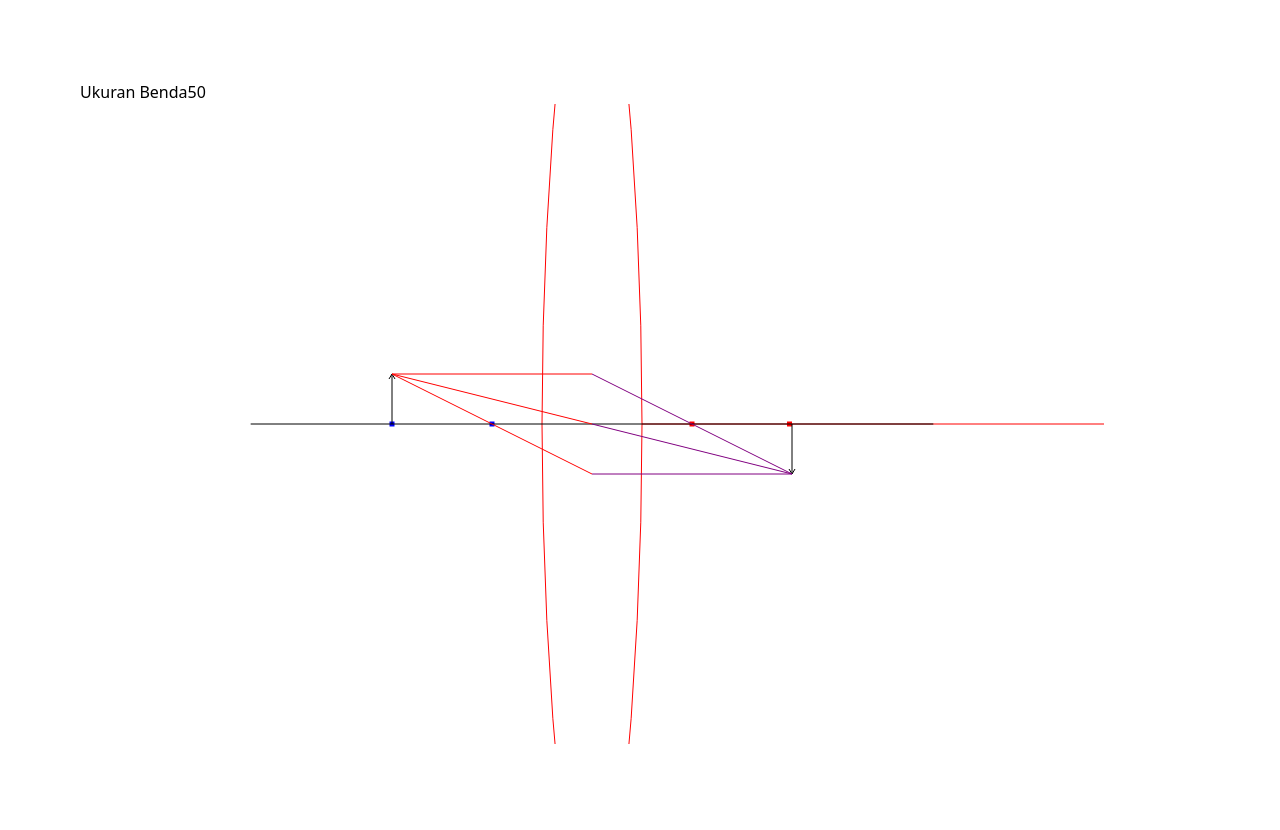
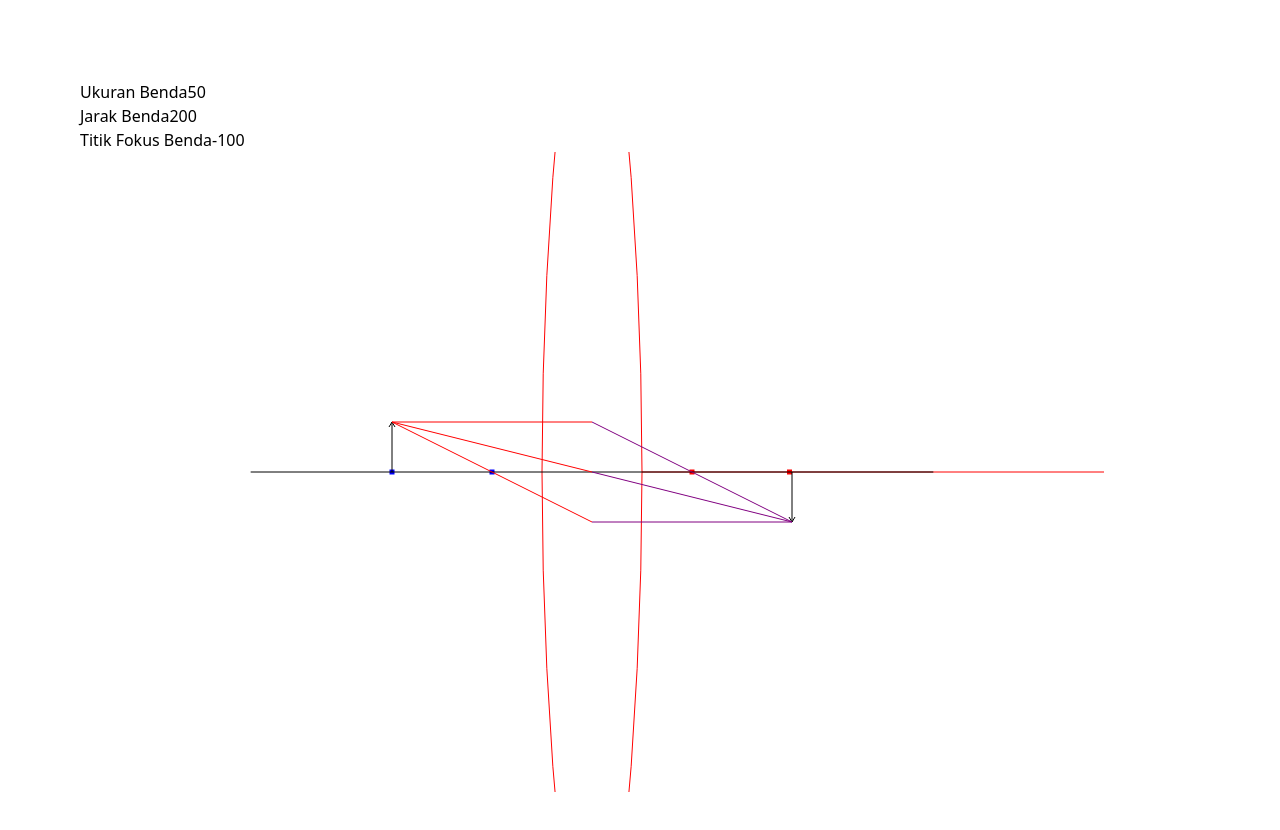
Before and after one commit to RichardOwen2/grafkom-kelompok-4, a React (Create React App) app: page / in a window 1280 px wide. Shown: the top 830 px of the page. Built offline with nearby package versions, Linux system fonts and the light colour scheme.

Commit message:
input bug not fixed

```diff
--- a/src/components/Canvas.jsx
+++ b/src/components/Canvas.jsx
@@ -4,12 +4,15 @@ export default function Canvas({ initialDraw, width, height }) {
   const canvasRef = useRef(null);
 
   useEffect(() => {
-    const canvas = canvasRef.current;
-    const context = canvas.getContext('2d');
+    const init = () => {
+      const canvas = canvasRef.current;
+      const context = canvas.getContext('2d');
 
-    context.clearRect(0, 0, canvas.width, canvas.height)
-    initialDraw(canvas, context);
-    console.log('p')
+      context.clearRect(0, 0, width, height)
+      initialDraw(canvas, context);
+      console.log(initialDraw)
+    }
+    init();
   }, [initialDraw, width, height]);
 
   return <canvas ref={canvasRef} width={width} height={height} />;
--- a/src/hooks/useConfig.js
+++ b/src/hooks/useConfig.js
@@ -20,18 +20,16 @@ export default function useConfig({ rumusJarakBayangan, rumusUkuranBayangan }) {
   }, [ukuranBenda, titikFokus, jarakBenda, rumusJarakBayangan, rumusUkuranBayangan])
 
   const onUkuranBendaChange = (event) => {
-    setUkuranBenda(event.target.value)
+    setUkuranBenda(Number(event.target.value))
   }
 
   const onJarakBendaChange = (event) => {
-    setJarakBenda(event.target.value)
+    setJarakBenda(Number(event.target.value))
   }
 
   const onTitikFokusChange = (event) => {
-    setTitikFokus(event.target.value)
+    setTitikFokus(Number(event.target.value))
   }
-
-  console.log([jarakBayangan, ukuranBayangan])
 
   return {
     setter: [onUkuranBendaChange, onJarakBendaChange, onTitikFokusChange],
--- a/src/pages/CerminCembung.jsx
+++ b/src/pages/CerminCembung.jsx
@@ -26,10 +26,10 @@ export default function CerminCembung() {
 	const initialDraw = (canvas, ctx) => {
 		const cwidth = canvas.width
 		const cheight = canvas.height
-		ctx.translate(cwidth - cwidth/2, cheight - cheight/2);
+		ctx.translate(cwidth - cwidth / 2, cheight - cheight / 2);
 		ctx.scale(1, -1);
 		// grid();
-		ctx.strokeStyle="black";
+		ctx.strokeStyle = "black";
 
 		var rect = 5;
 
@@ -52,36 +52,36 @@ export default function CerminCembung() {
 		var r2 = 100;
 
 		// buat titik fokus
-		ctx.strokeStyle="blue";
-		ctx.fillStyle="blue";
+		ctx.strokeStyle = "blue";
+		ctx.fillStyle = "blue";
 		ctx.beginPath();
-		ctx.rect(x1 - rect/2, y - rect/2, rect, rect);
+		ctx.rect(x1 - rect / 2, y - rect / 2, rect, rect);
 		ctx.fill();
 
-		ctx.strokeStyle="red";
-		ctx.fillStyle="red";
+		ctx.strokeStyle = "red";
+		ctx.fillStyle = "red";
 		ctx.beginPath();
-		ctx.rect(x2 - rect/2, y - rect/2, rect, rect);
+		ctx.rect(x2 - rect / 2, y - rect / 2, rect, rect);
 		ctx.fill();
 
 		//baut titik 2 fokus
-		ctx.strokeStyle="blue";
-		ctx.fillStyle="blue";
+		ctx.strokeStyle = "blue";
+		ctx.fillStyle = "blue";
 		ctx.beginPath();
-		ctx.rect(x1 + x1 - rect/2, y - rect/2, rect, rect);
+		ctx.rect(x1 + x1 - rect / 2, y - rect / 2, rect, rect);
 		ctx.fill();
 
-		ctx.strokeStyle="red";
-		ctx.fillStyle="red";
+		ctx.strokeStyle = "red";
+		ctx.fillStyle = "red";
 		ctx.beginPath();
-		ctx.rect(x2 + x2 - (rect/2)*2, y - rect/2, rect, rect);
+		ctx.rect(x2 + x2 - (rect / 2) * 2, y - rect / 2, rect, rect);
 		ctx.fill();
 
 
 		var radius = 4000;
 		ctx.beginPath();
-		ctx.arc(x1/2+4000, 0, radius, 0, 2 * Math.PI, false);
-		ctx.arc(x2/2-4000, 0, radius, 0, 2 * Math.PI, false);
+		ctx.arc(x1 / 2 + 4000, 0, radius, 0, 2 * Math.PI, false);
+		ctx.arc(x2 / 2 - 4000, 0, radius, 0, 2 * Math.PI, false);
 		ctx.stroke();
 
 		// ctx.beginPath();
@@ -93,18 +93,18 @@ export default function CerminCembung() {
 		// ctx.stroke();
 
 		// gambar garis x
-		ctx.strokeStyle="black";
-		ctx.fillStyle="black";
-		var start = cwidth/3;
+		ctx.strokeStyle = "black";
+		ctx.fillStyle = "black";
+		var start = cwidth / 3;
 		var end = 0;
 
 		ctx.beginPath();
-		ctx.moveTo(-cwidth/3, 0);
+		ctx.moveTo(-cwidth / 3, 0);
 		ctx.lineTo(start, end);
 		ctx.stroke();
 
-		ctx.strokeStyle="black";
-		ctx.fillStyle="black";
+		ctx.strokeStyle = "black";
+		ctx.fillStyle = "black";
 		//==========================
 		//      Benda
 		//==========================
@@ -117,8 +117,8 @@ export default function CerminCembung() {
 		ctx.stroke();
 
 
-		ctx.strokeStyle="black";
-		ctx.fillStyle="black";
+		ctx.strokeStyle = "black";
+		ctx.fillStyle = "black";
 		//==========================
 		//      Bayangan
 		//==========================
@@ -133,8 +133,8 @@ export default function CerminCembung() {
 
 
 		// gambar garis bayangan dan cahaya
-		ctx.strokeStyle="purple";
-		ctx.fillStyle="purple";
+		ctx.strokeStyle = "purple";
+		ctx.fillStyle = "purple";
 
 		ctx.beginPath();
 		ctx.moveTo(0, ukuranBayangan);
@@ -145,8 +145,8 @@ export default function CerminCembung() {
 		ctx.lineTo(-jarakBayangan, ukuranBayangan);
 		ctx.stroke();
 
-		ctx.strokeStyle="red";
-		ctx.fillStyle="red";
+		ctx.strokeStyle = "red";
+		ctx.fillStyle = "red";
 
 		ctx.beginPath();
 		ctx.moveTo(0, ukuranBenda);
@@ -160,6 +160,7 @@ export default function CerminCembung() {
 
 	return (
 		<div className="p-20">
+			<div>
 				<label htmlFor="ukuranBenda">Ukuran Benda</label>
 				<input
 					id="ukuranBenda"
@@ -168,6 +169,30 @@ export default function CerminCembung() {
 					onChange={onUkuranBendaChange}
 					value={ukuranBenda}
 				/>
+			</div>
+
+			<div>
+				<label htmlFor="ukuranBenda">Jarak Benda</label>
+				<input
+					id="ukuranBenda"
+					name="ukuranBenda"
+					type="number"
+					onChange={onJarakBendaChange}
+					value={jarakBenda}
+				/>
+			</div>
+
+			<div>
+				<label htmlFor="ukuranBenda">Titik Fokus Benda</label>
+				<input
+					id="ukuranBenda"
+					name="ukuranBenda"
+					type="number"
+					onChange={onTitikFokusChange}
+					value={titikFokus}
+				/>
+			</div>
+
 			<Canvas initialDraw={initialDraw} width={canvasWidth} height={canvasHeight} />
 		</div>
 	);
```
Lines whose indentation alone changed are shown as unchanged.
